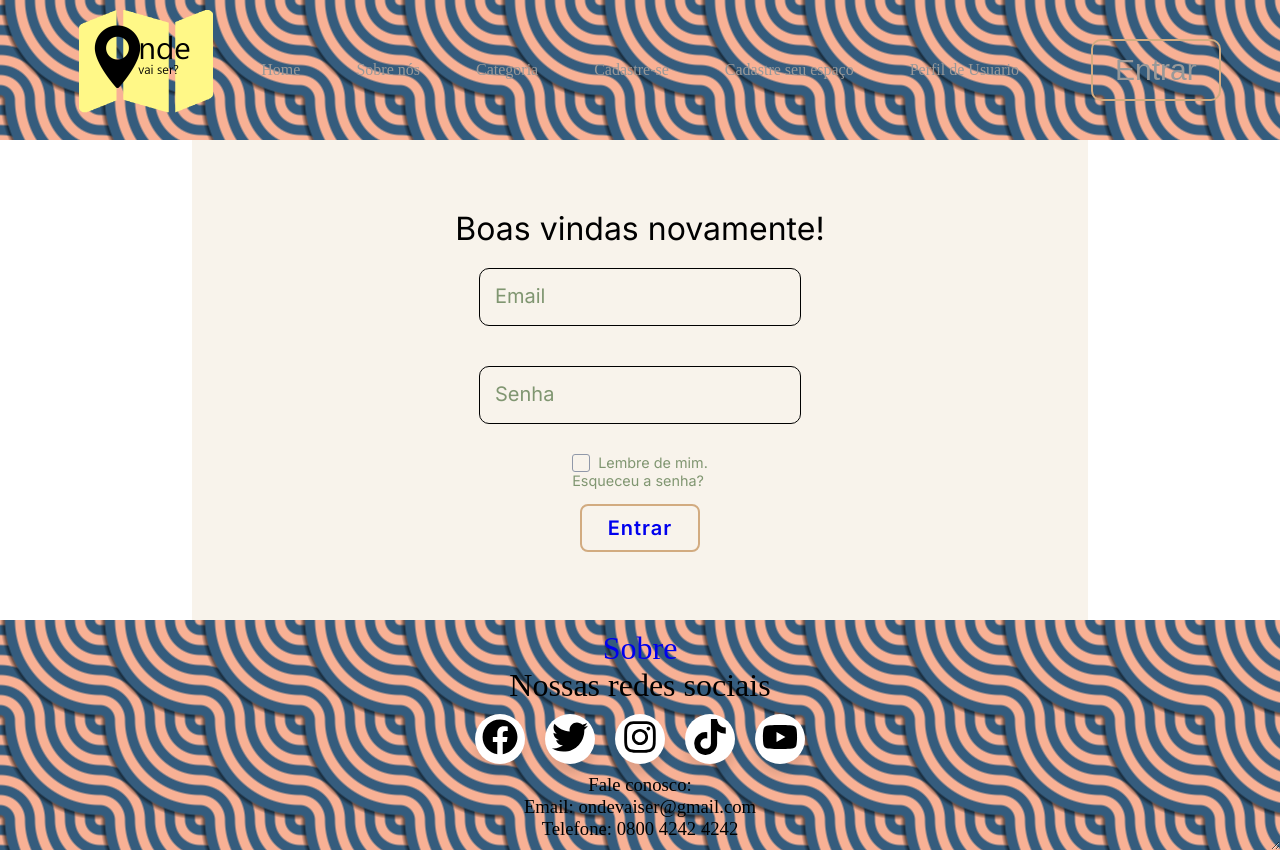
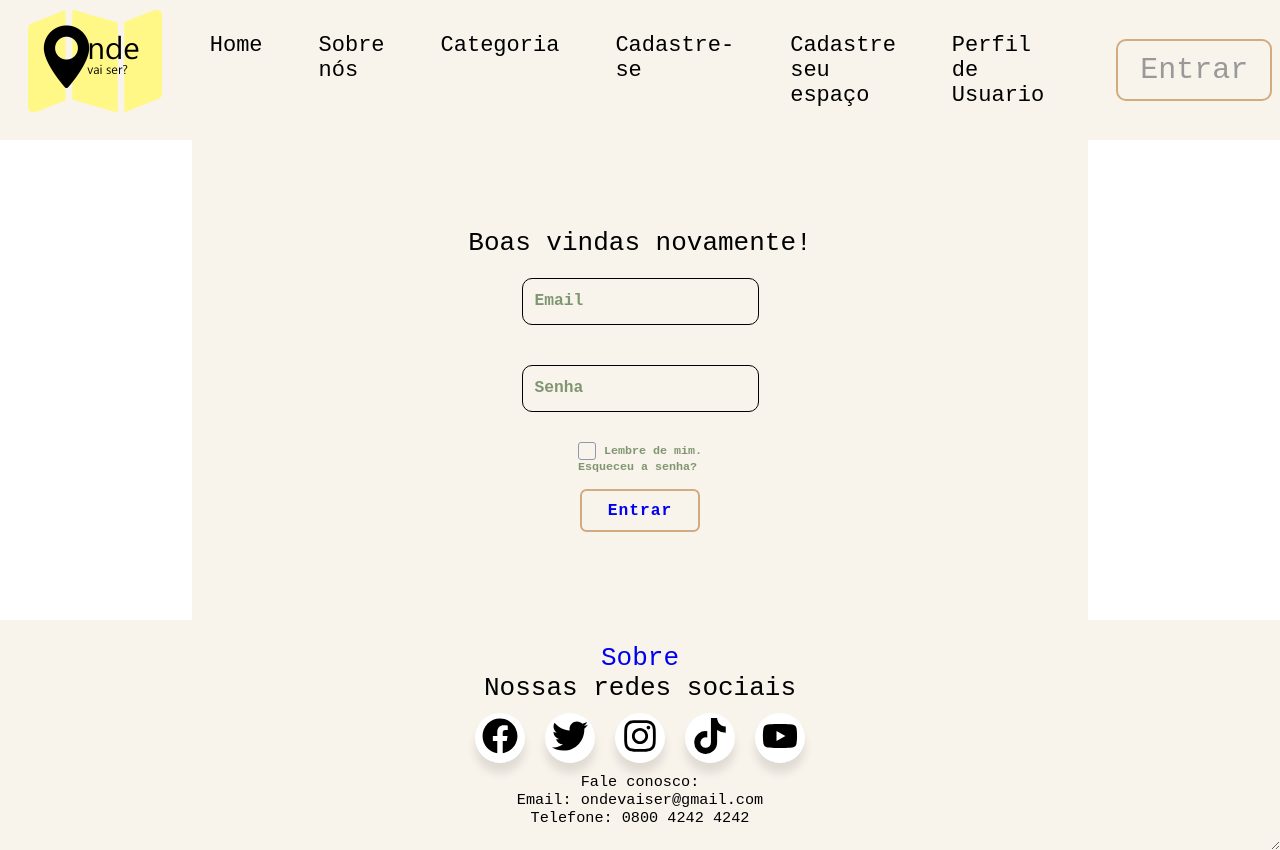
Before and after one commit to MadTitanPHDev/ondevaiserapp, a React (Create React App) app: page /Login in a window 1280 px wide. Built offline with nearby package versions, Linux system fonts and the light colour scheme.

Commit message:
alteracoes nos visuais

```diff
--- a/src/components/Footer/style.css
+++ b/src/components/Footer/style.css
@@ -9,8 +9,9 @@
     position: relative;
     bottom: 0;
 
-    --s: 100px; /* control the size */
-    --c1: #f8b195;
+    /* --s: 100px;
+
+    --c1: #d2ab80;
     --c2: #355c7d;
 
     --_g: var(--c2) 6% 14%, var(--c1) 16% 24%, var(--c2) 26% 34%,
@@ -31,7 +32,7 @@
           var(--c1) 96%
         )
         var(--c1);
-    background-size: var(--s) var(--s);
+    background-size: var(--s) var(--s); */
 }
 
 h1, h3{
--- a/src/components/Header/style.css
+++ b/src/components/Header/style.css
@@ -88,6 +88,9 @@
 
  .aHeader {
    text-decoration: none;
+   font-size: 22px;
+   font-weight: 1000;
+   /* font-family: 'Courier New', Courier, monospace; */
  }
 
  .logoHeaderImg {
@@ -105,8 +108,10 @@
    width: 100vw;
 
 
-   --s: 100px; /* control the size */
-   --c1: #f8b195;
+   /* --s: 100px; /
+
+   --c1: #d2ab80;
+
    --c2: #355c7d;
 
    --_g: var(--c2) 6% 14%, var(--c1) 16% 24%, var(--c2) 26% 34%,
@@ -127,7 +132,7 @@
          var(--c1) 96%
        )
        var(--c1);
-   background-size: var(--s) var(--s);
+   background-size: var(--s) var(--s); */
 
  }
 
@@ -139,7 +144,7 @@
  .navbarHeader .logo a {
    font-size: 24px;
    font-weight: 700;
-   color: white;
+   /* color: white; */
    margin-left: 12px;
  }
 
@@ -159,7 +164,7 @@
 
  .menu-links-Header a {
    font-weight: 500;
-   color: #999999;
+   color: #000000;
    padding: 8px 16px;
  }
  .menu-links-Header a:hover {
@@ -182,7 +187,7 @@
 
  .menu-btn {
    font-size: 32px;
-   color: white;
+   /* color: white; */
    display: none;
    cursor: pointer;
  }
--- a/src/index.css
+++ b/src/index.css
@@ -4,6 +4,8 @@
   padding: 0;
   border: 0;
 
+  font-family: monospace;
+  font-weight: 600;
 }
 
 a {
--- a/src/pages/Home/index.js
+++ b/src/pages/Home/index.js
@@ -4,17 +4,22 @@
 import img1Card from '../../assets/images/chacara00.jpg';
 import img2Card from '../../assets/images/Firefly events 92575.jpg';
 import img3Card from '../../assets/images/Firefly places to party 78540.jpg';
-import imgBg from '../../assets/images/fundopaisagem.jpg';
+import imgBg from '../../assets/images/cmapo.jpeg';
 import Card from '../../components/Card';
 
 const Home = () => {
   return (
     <div className='containerHome'>
-    <Layout>
-      <div className='homeArea'>
-        <Card imgsrc={img1Card} />
-      </div>
-    </Layout>
+      <Layout>
+        <div className='homeArea'>
+          <Card imgsrc={img1Card} />
+        </div>
+
+        {/* <div className='backgroundHome'>
+          <img src={imgBg}></img>
+        </div> */}
+
+      </Layout>
 
     </div>
 
--- a/src/pages/Home/style.css
+++ b/src/pages/Home/style.css
@@ -1,7 +1,61 @@
+.containerHome {
+    /* --s: 100px;
+
+    --c1: #d2ab80;
+
+    --c2: #355c7d;
+
+    --_g: var(--c2) 6% 14%, var(--c1) 16% 24%, var(--c2) 26% 34%,
+      var(--c1) 36% 44%, var(--c2) 46% 54%, var(--c1) 56% 64%, var(--c2) 66% 74%,
+      var(--c1) 76% 84%, var(--c2) 86% 94%;
+    background: radial-gradient(
+        100% 100% at 100% 0,
+        var(--c1) 4%,
+        var(--_g),
+        #0008 96%,
+        #0000
+      ),
+      radial-gradient(
+          100% 100% at 0 100%,
+          #0000,
+          #0008 4%,
+          var(--_g),
+          var(--c1) 96%
+        )
+        var(--c1);
+    background-size: var(--s) var(--s); */
+    display: flex;
+    flex-direction: column;
+
+    align-items: center;
+    justify-content: center;
+    background-image: url('../../assets/images/cmapo.jpeg');
+
+}
+
+
 .homeArea {
     display: flex;
     justify-content: space-around;
     align-items: center;
     height: calc(100vh - 336px);
 
+
+
+
 }
+
+.backgroundHome {
+  height: 100%;
+    display: flex;
+    align-items: center;
+    justify-content: center;
+    position: absolute;
+}
+
+
+.backgroundHome img {
+    height: 100%;
+    position: absolute;
+    z-index: 100;
+}
```
Also changed, not shown: 1 other file (tests, documents, lock files or other folders).
